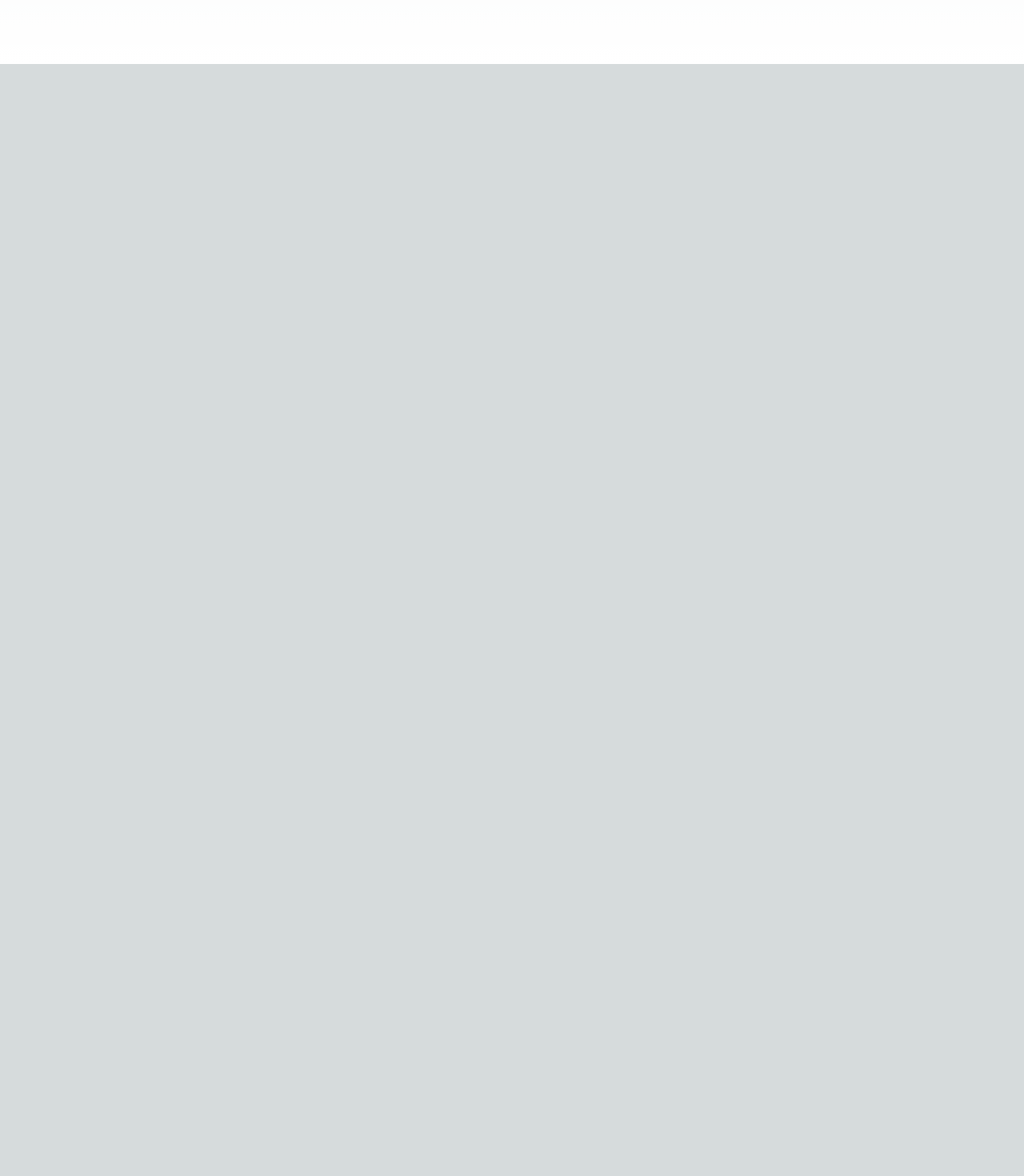
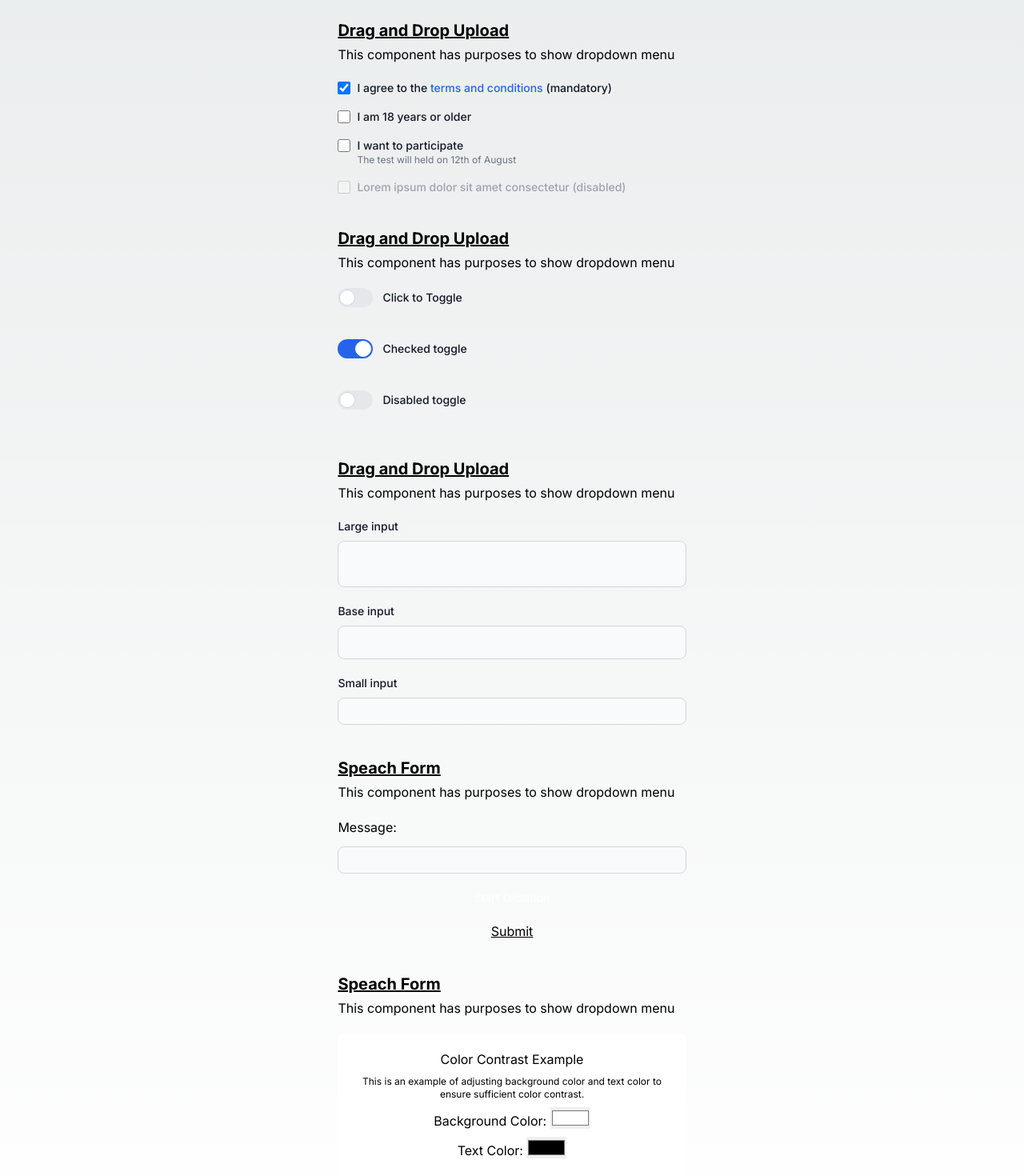
Before and after one commit to fandikaikhsan/pedscommons-proposal, a Next.js app: page / in a window 1280 px wide. Shown: the part 1680-3150 px from the top of the page at 80% size. Before the commit the page ends 1760 px from the top, so only its background shows below. Built offline with nearby package versions, Linux system fonts and the light colour scheme.

Commit message:
feat: add new component to homepage

```diff
--- a/src/app/page.tsx
+++ b/src/app/page.tsx
@@ -1,9 +1,13 @@
 import Dropdown from "@/components/common/Dropdown.common"
-import ProgressBar from "@/components/common/ProgressBar.common"
 import RatingSummary from "@/components/wrap/RatingSummary.wrap"
 import AccordionList from "@/components/wrap/AccordionList.wrap"
 import ProgressBarList from "@/components/wrap/ProgressBarList.wrap"
 import DragUpload from "@/components/common/DragUpload.common"
+import Checkbox from "@/components/common/Checkbox.common"
+import Toogle from "@/components/common/Toogle.common"
+import Form from "@/components/common/Form.common"
+import SpeechFormWrap from "@/components/wrap/SpeechForm.wrap"
+import ColorContrast from "@/components/wrap/ColorContrast.wrap"
 
 export default function Home() {
   return (
@@ -80,6 +84,61 @@ export default function Home() {
           </div>
           <DragUpload />
         </div>
+        <div className="flex flex-col gap-5">
+          <div className="flex flex-col gap-1">
+            <h3 className="font-bold text-base lg:text-xl underline">
+              Drag and Drop Upload
+            </h3>
+            <h4 className="text-sm lg:text-base">
+              This component has purposes to show dropdown menu
+            </h4>
+          </div>
+          <Checkbox />
+        </div>
+        <div className="flex flex-col gap-5">
+          <div className="flex flex-col gap-1">
+            <h3 className="font-bold text-base lg:text-xl underline">
+              Drag and Drop Upload
+            </h3>
+            <h4 className="text-sm lg:text-base">
+              This component has purposes to show dropdown menu
+            </h4>
+          </div>
+          <Toogle />
+        </div>
+        <div className="flex flex-col gap-5">
+          <div className="flex flex-col gap-1">
+            <h3 className="font-bold text-base lg:text-xl underline">
+              Drag and Drop Upload
+            </h3>
+            <h4 className="text-sm lg:text-base">
+              This component has purposes to show dropdown menu
+            </h4>
+          </div>
+          <Form />
+        </div>
+        <div className="flex flex-col gap-5">
+          <div className="flex flex-col gap-1">
+            <h3 className="font-bold text-base lg:text-xl underline">
+              Speach Form
+            </h3>
+            <h4 className="text-sm lg:text-base">
+              This component has purposes to show dropdown menu
+            </h4>
+          </div>
+          <SpeechFormWrap />
+        </div>
+        <div className="flex flex-col gap-5">
+          <div className="flex flex-col gap-1">
+            <h3 className="font-bold text-base lg:text-xl underline">
+              Speach Form
+            </h3>
+            <h4 className="text-sm lg:text-base">
+              This component has purposes to show dropdown menu
+            </h4>
+          </div>
+          <ColorContrast />
+        </div>
       </div>
     </main>
   )
```
